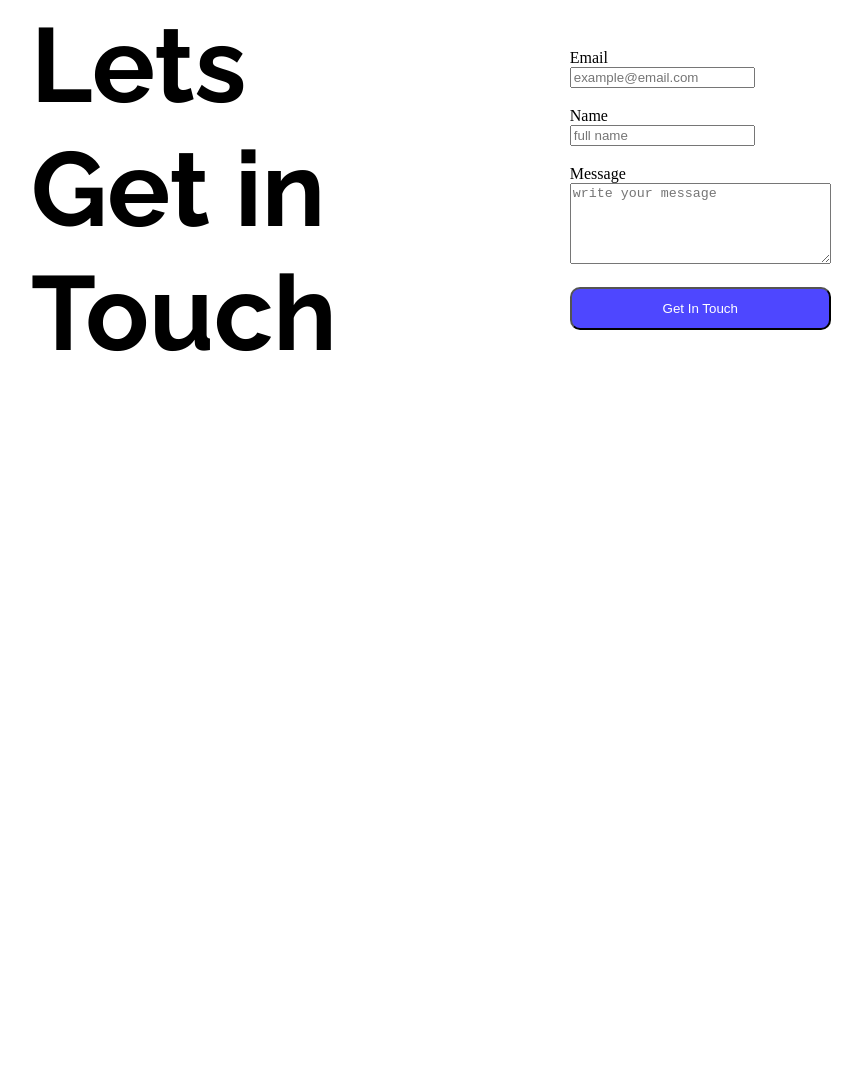
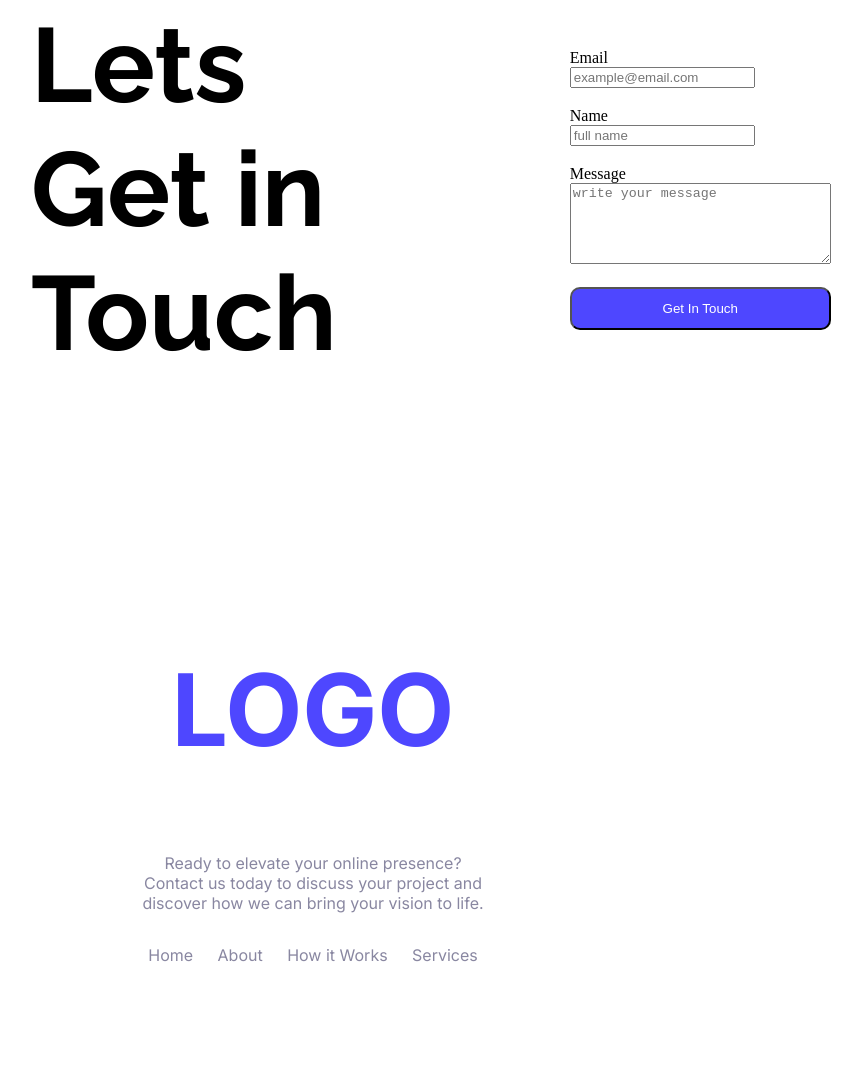
Before and after one commit to nasimul-goni/B12A01-landing-launchpad, a plain HTML site: page index.html in a window 1280 px wide. Shown: the part 2637-3725 px from the top of the page, without its empty margins (327-1189 px from the left). Before the commit the page ends 3107 px from the top, so only its background shows below. Drawn offline with Linux system fonts and the light colour scheme.

Commit message:
complete

```diff
--- a/index.html
+++ b/index.html
@@ -171,18 +171,29 @@
                         <button class="primary-button ">Get In Touch</button>
                     </form>
                 </div>
-
             </div>
         </section>
 
-
-
+        <section class="contact-details">
+            <h1 class="inter contact-titles">LOGO</h1>
+            <p class="inter contact-descriptions"> Ready to elevate your online presence? Contact us today to discuss your project and discover how we can bring your vision to life.</p>
+            <div class="contact-items">
+                <div class="inter contact-item">
+                    <p>Home</p>
+                </div>
+                <div class="inter contact-item">
+                    <p>About</p>
+                </div>
+                <div class="inter contact-item">
+                    <p>How it Works</p>
+                </div>
+                <div class="inter contact-item">
+                    <p>Services</p>
+                </div>
+            </div>
+        </section>
     </main>
 
-    <footer>
-
-    </footer>
-
-</body>
+    </body>
 
 </html>
--- a/style.css
+++ b/style.css
@@ -12,6 +12,7 @@
     font-weight: <weight>;
     font-style: normal;
 }
+
 
 header {
     background-image: url(./Assets/Hero-bg.png);
@@ -244,3 +245,40 @@ nav {
     gap: 19px;
 
 }
+
+.contact-details{
+    background: rgb(255, 255, 255);
+    max-width: 1440px;
+    align-items: center;
+    padding:104px 455px;
+    text-align: center;
+}
+
+
+.contact-titles{
+    font-weight: 900px;
+    font-size: 100px;
+    color: #4E47FF;
+
+}
+
+.contact-descriptions{
+    font-weight: 400px;
+    font-size: 16px;
+    color: rgb(137, 135, 161);
+
+}
+
+.contact-items{
+    display: flex;
+    flex-direction: row;
+    justify-content: space-around;
+
+}
+
+.contact-item{
+    font-size: 16px;
+    font-weight: 400px;
+    color: #8987A1;
+
+}
```
